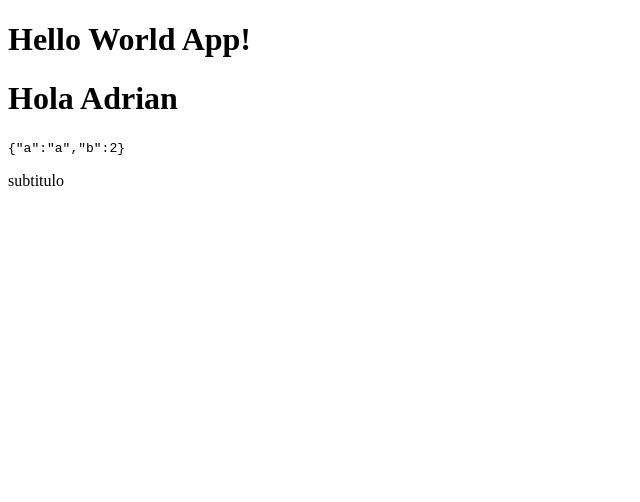
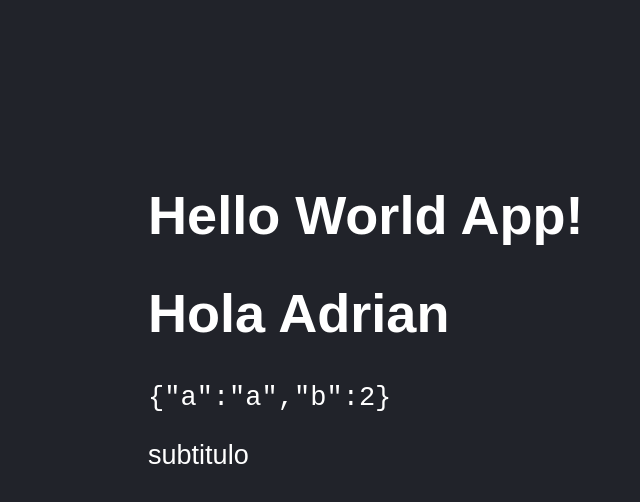
Before and after one commit to adrcorona13/reactcte-01-counter-app, a React (Vite) app: page / in a window 1280 px wide. Shown: the top 502 px of the page, without its empty margins (0-640 px from the left). Built offline with nearby package versions, Linux system fonts and the light colour scheme.

Commit message:
agregar estilos css

```diff
--- a/src/main.jsx
+++ b/src/main.jsx
@@ -2,6 +2,8 @@ import React from "react";
 import ReactDOM from "react-dom/client";
 import { HelloWorldApp } from "./HelloWorldApp";
 import { FirstApp } from "./FirstApp";
+import './styles.css'
+
 
 ReactDOM.createRoot(document.getElementById("root")).render(
   <React.StrictMode>
--- /dev/null
+++ b/src/styles.css
@@ -0,0 +1,8 @@
+html,
+body {
+    background-color: #21232A;
+    color: white;
+    font-family: Arial, Helvetica, sans-serif;
+    font-size: 1.3rem;
+    padding: 70px;
+}
```
